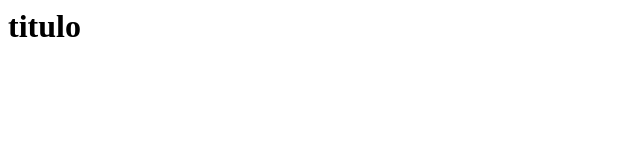
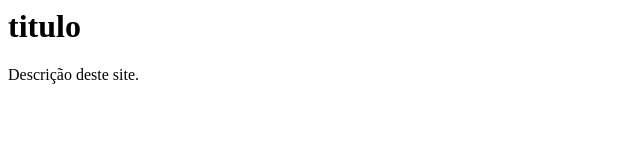
Before and after one commit to thiago1408/test, a plain HTML site: page index.html in a window 1280 px wide. Shown: the whole page, without its empty margins (0-640 px from the left). Drawn offline with Linux system fonts and the light colour scheme.

Commit message:
Update index.html

```diff
--- a/index.html
+++ b/index.html
@@ -1 +1,3 @@
 <h1>titulo</h1>
+
+<p>Descrição deste site.</p>
```
